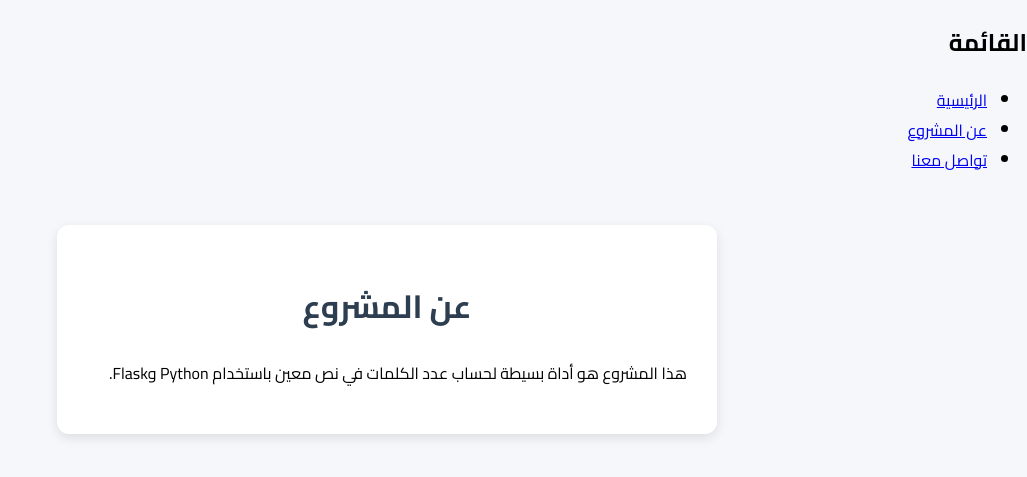
After one commit to ahmadremaw/word-counter-fixed, a Flask app: template templates/about.html in a window 1280 px wide. The commit adds this page. Shown: the top 477 px of the page, without its empty margins (253-1280 px from the left). Run offline with Flask 3, Linux system fonts and the light colour scheme; the template is opened without the code that fills it, so the values that code supplies are empty.

Commit message:
Add files via upload

```diff
--- /dev/null
+++ b/templates/about.html
@@ -0,0 +1,5 @@
+{% extends "layout.html" %}
+{% block content %}
+<h1>عن المشروع</h1>
+<p>هذا المشروع هو أداة بسيطة لحساب عدد الكلمات في نص معين باستخدام Python وFlask.</p>
+{% endblock %}
--- /dev/null
+++ b/templates/contact.html
@@ -0,0 +1,5 @@
+{% extends "layout.html" %}
+{% block content %}
+<h1>تواصل معنا</h1>
+<p>للتواصل، يُرجى إرسال رسالة عبر البريد الإلكتروني: example@email.com</p>
+{% endblock %}
--- /dev/null
+++ b/templates/layout.html
@@ -0,0 +1,25 @@
+<!DOCTYPE html>
+<html lang="ar" dir="rtl">
+<head>
+    <meta charset="UTF-8">
+    <title>{% block title %}عداد الكلمات{% endblock %}</title>
+    <link rel="stylesheet" href="{{ url_for('static', filename='style.css') }}">
+    <link href="https://fonts.googleapis.com/css2?family=Cairo:wght@400;700&display=swap" rel="stylesheet">
+</head>
+<body>
+    <div class="layout">
+        <nav class="sidebar">
+            <h2>القائمة</h2>
+            <ul>
+                <li><a href="/">الرئيسية</a></li>
+                <li><a href="/about">عن المشروع</a></li>
+                <li><a href="/contact">تواصل معنا</a></li>
+            </ul>
+        </nav>
+
+        <div class="container">
+            {% block content %}{% endblock %}
+        </div>
+    </div>
+</body>
+</html>
```
Also changed, not shown: templates/index.html (+3 -13 lines).
